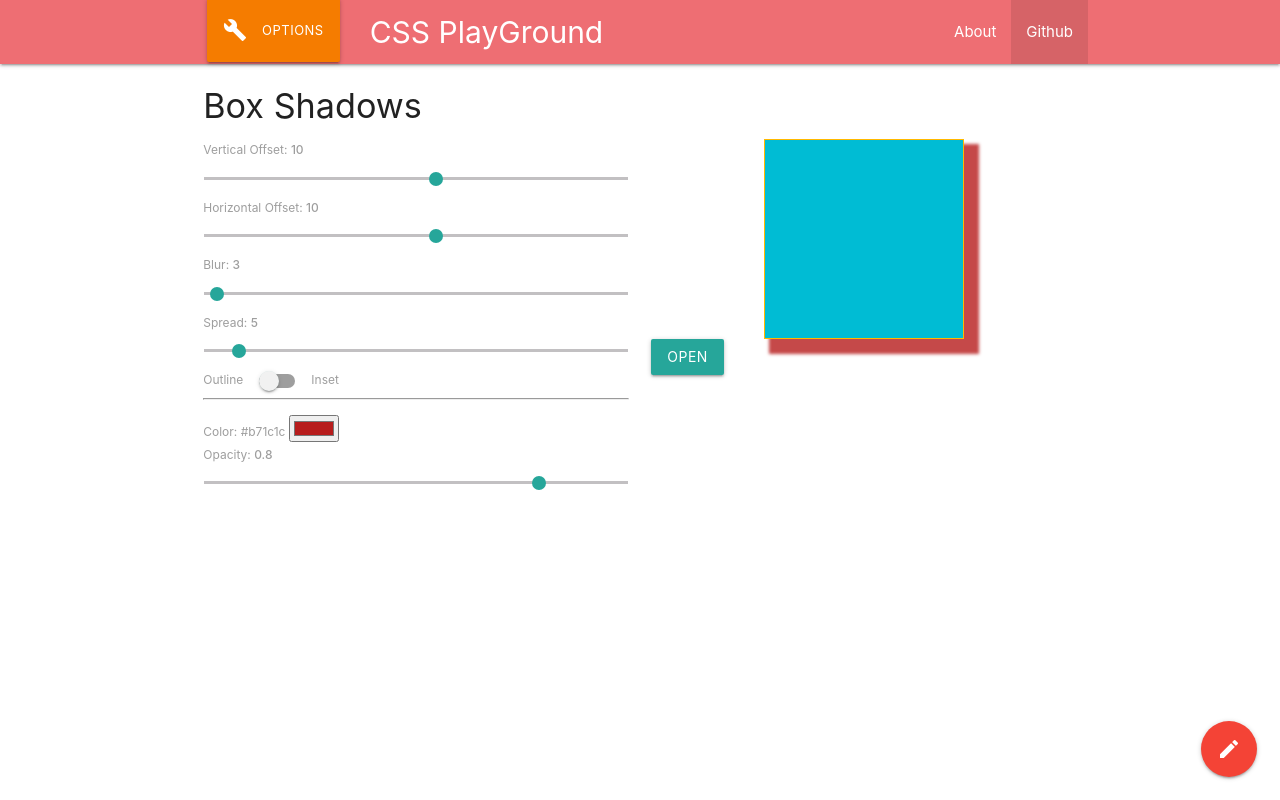
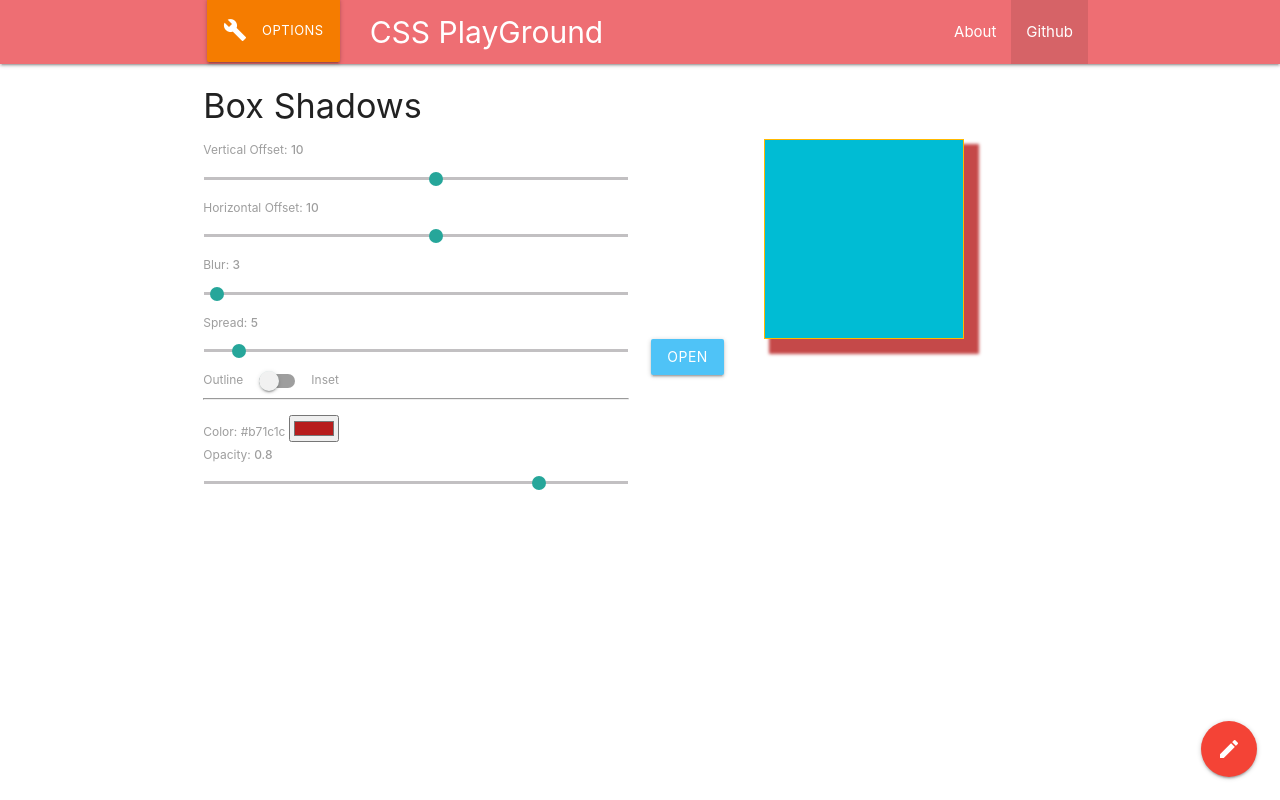
Before and after one commit to Aivirth/CssPlayground, a React (Create React App) app: page /box-shadow in a window 1280 px wide. Built offline with nearby package versions, Linux system fonts and the light colour scheme.

Commit message:
Added additionalBtnClasses prop to BottomModal to allow activation button customizations

```diff
--- a/src/containers/Layout/BottomModal/BottomModal.js
+++ b/src/containers/Layout/BottomModal/BottomModal.js
@@ -6,11 +6,11 @@ export default class BottomModal extends PureComponent {
     M.Modal.init(this.bottomModal);
   }
   render() {
-    const { id, header, buttonText } = this.props;
+    const { id, header, buttonText, additionalBtnClasses } = this.props;
     return (
       <React.Fragment>
         <a
-          className="waves-effect waves-light btn modal-trigger"
+          className={`waves-effect waves-light btn modal-trigger ${additionalBtnClasses}`}
           href={`#${id}`}
         >
           {buttonText}
--- a/src/containers/Main/Main.js
+++ b/src/containers/Main/Main.js
@@ -34,7 +34,12 @@ export default () => {
       >
         <Actor />
         <Test />
-        <BottomModal buttonText="Open" id="bottom" header="Modal header test">
+        <BottomModal
+          buttonText="Open"
+          id="bottom"
+          header="Modal header test"
+          additionalBtnClasses="light-blue lighten-2"
+        >
           Test
         </BottomModal>
       </div>
```
